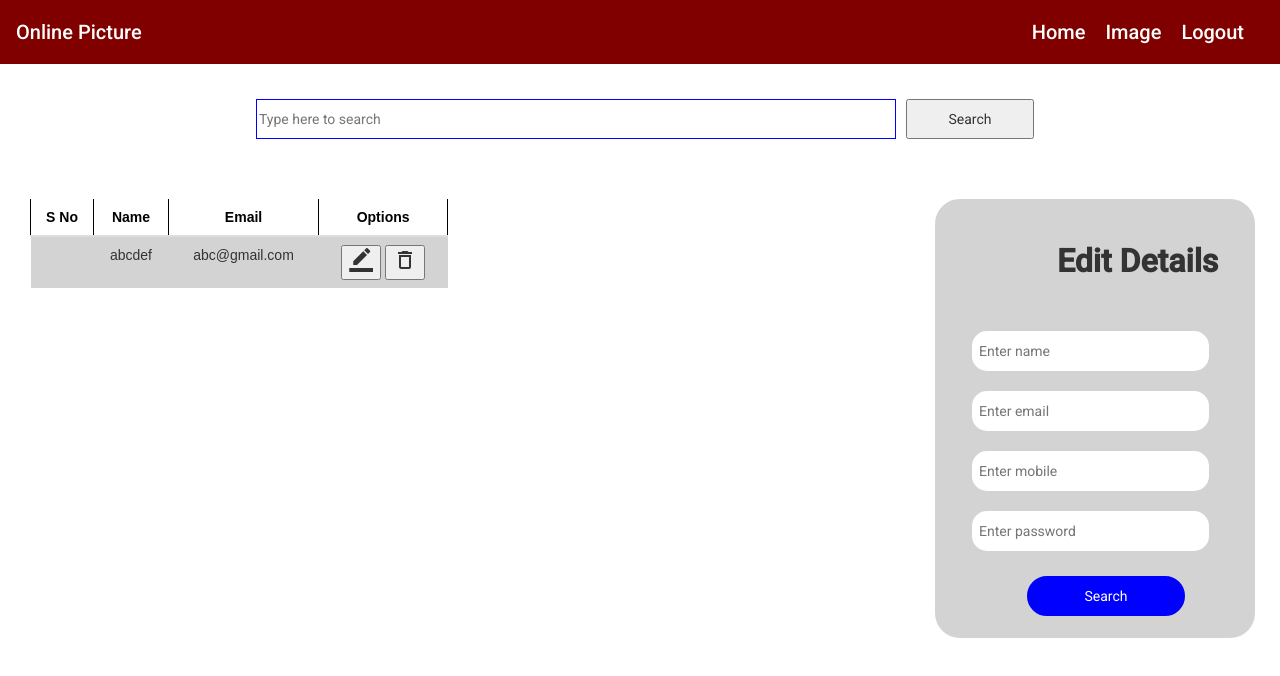
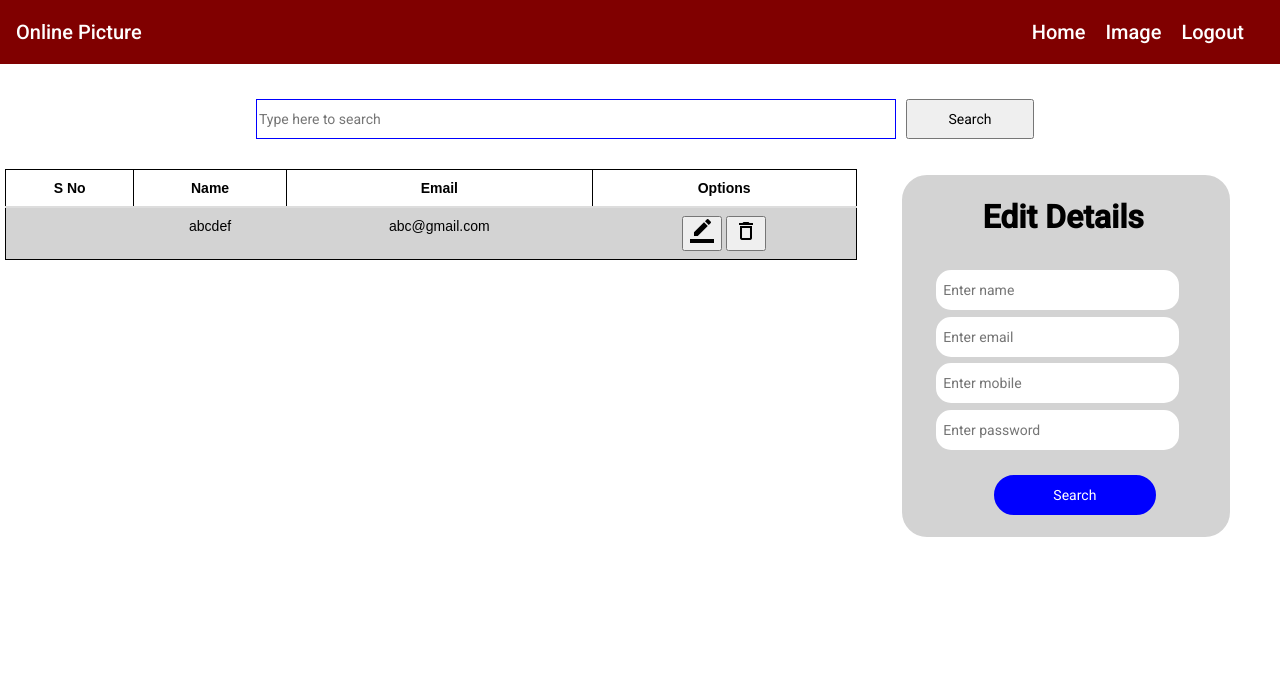
Before and after one commit to RohitKalluri/OnlinePictureManager, an Angular app in the folder angular/: page / in a window 1280 px wide. Shown: the top 676 px of the page. Built offline with nearby package versions, Linux system fonts and the light colour scheme.

Commit message:
login,sigup and admin screen added

```diff
--- a/angular/src/app/adminscreen/adminscreen.component.css
+++ b/angular/src/app/adminscreen/adminscreen.component.css
@@ -1,3 +1,6 @@
+*{
+    color:black;
+}
 .example-spacer {
     flex: 1 1 auto;
   }
@@ -13,26 +16,22 @@
     margin-top: 25px;
     text-align:center
 }
-.main{
-    height:100%;
+
+#label{
+    margin-left:15%;
+    font-weight: bold;
+    font-size:xx-large;
+    padding:30px;
+    margin-bottom:2%;
 }
-.rightside{
-    width:25%;
-    float: right;
-    border:2px solid lightgray;
-    background-color:lightgray;
-    border-radius: 25px;
-    margin-right:25px;
-    margin-top:50px;
-}
-.rightside form input{
+.right form input{
     width:75%;
     height:40px;
     background-color: white;
     border:2px solid white;
     border-radius: 15px;
-    margin-left:35px;
-    margin-top:20px;
+    margin-left:10%;
+    margin-top:2%;
     padding:20px;
     padding:5px;
 }
@@ -46,16 +45,28 @@
     border:2px solid blue;
     border-radius: 25px;
 }
-.details{
+.column{
     float:left;
-    width:70%;
-    margin-top:50px;
 }
-table{
+.left{
+    width:65%;
+}
+.right{
+    width:25%;
+    border:2px solid lightgray;
+    background-color:lightgray;
+    border-radius: 25px;
+    margin-top: 2%;
+    margin-left: 5%;
+    margin-right:5%;
+}
+.left table{
+    border:1px solid black;
     font-family: Arial, Helvetica, sans-serif;
     border-collapse: collapse;
-    width: 100%;
-    margin-left:15px;
+    width:100%;
+    margin-left:5%;
+    margin :20px;
   }
 
   td,th {
--- a/angular/src/app/adminscreen/adminscreen.component.html
+++ b/angular/src/app/adminscreen/adminscreen.component.html
@@ -1,6 +1,6 @@
 <mat-toolbar>
 
-    <span>Online Picture</span>
+    <span style="color: white;">Online Picture</span>
     <span class="example-spacer"></span>
     <div class="navlinks">
     <a ng-href="#">Home</a>
@@ -13,23 +13,8 @@
       <input matInput placeholder="Type here to search" id="search"  style="border: 1px solid blue;margin:10px;width:50%;height:40px;">
       <button mat-raised-button color="accent" id="searchbtn" style="width:10%;height:40px;">Search</button>
 </div>
-<div class="main">
-    <div class="rightside">
-        <br>
-        <label style="margin-left:90px;font-weight: bold;font-size:xx-large;padding:30px;margin-bottom:10px;">Edit Details</label><br>
-            <form>
-
-                 <input matInput placeholder="Enter name"><br>
-              <input matInput placeholder="Enter email"><br>
-              <input matInput placeholder="Enter mobile"><br>
-              <input matInput placeholder="Enter password"><br>
-              <button mat-raised-button id="updatebtn">Search</button>
-              <br>
-              <br>
-            </form>
-    </div>
-    <div class="details" style="float:left">
-        <div class="col-md-6">
+<div class="row">
+      <div class="column left">
             <table class="table table-striped">
             <thead>
             <tr>
@@ -48,8 +33,18 @@
                     <td><button class="editbtn"><mat-icon> border_color</mat-icon></button>&nbsp;<button class="deletebtn"><mat-icon>delete_outline</mat-icon></button></td>
                     </tr>
             </tbody>
-              </table>
-
-            </div>
+            </table>
+      </div>
+      <div class="column right">
+        <label id="label">Edit Details</label><br>
+            <form>
+              <input matInput placeholder="Enter name"><br>
+              <input matInput placeholder="Enter email"><br>
+              <input matInput placeholder="Enter mobile"><br>
+              <input matInput placeholder="Enter password"><br>
+              <button mat-raised-button id="updatebtn">Search</button>
+              <br>
+              <br>
+            </form>
     </div>
 </div>
```
